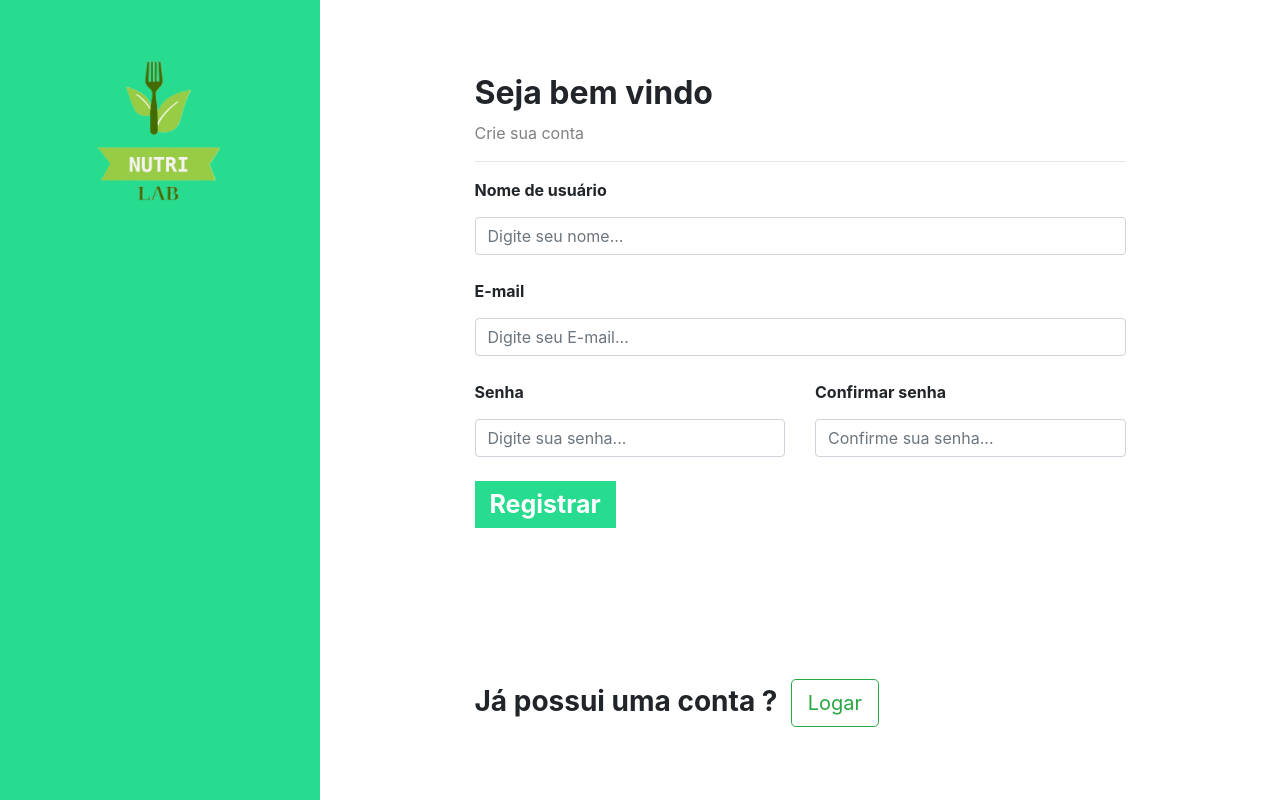
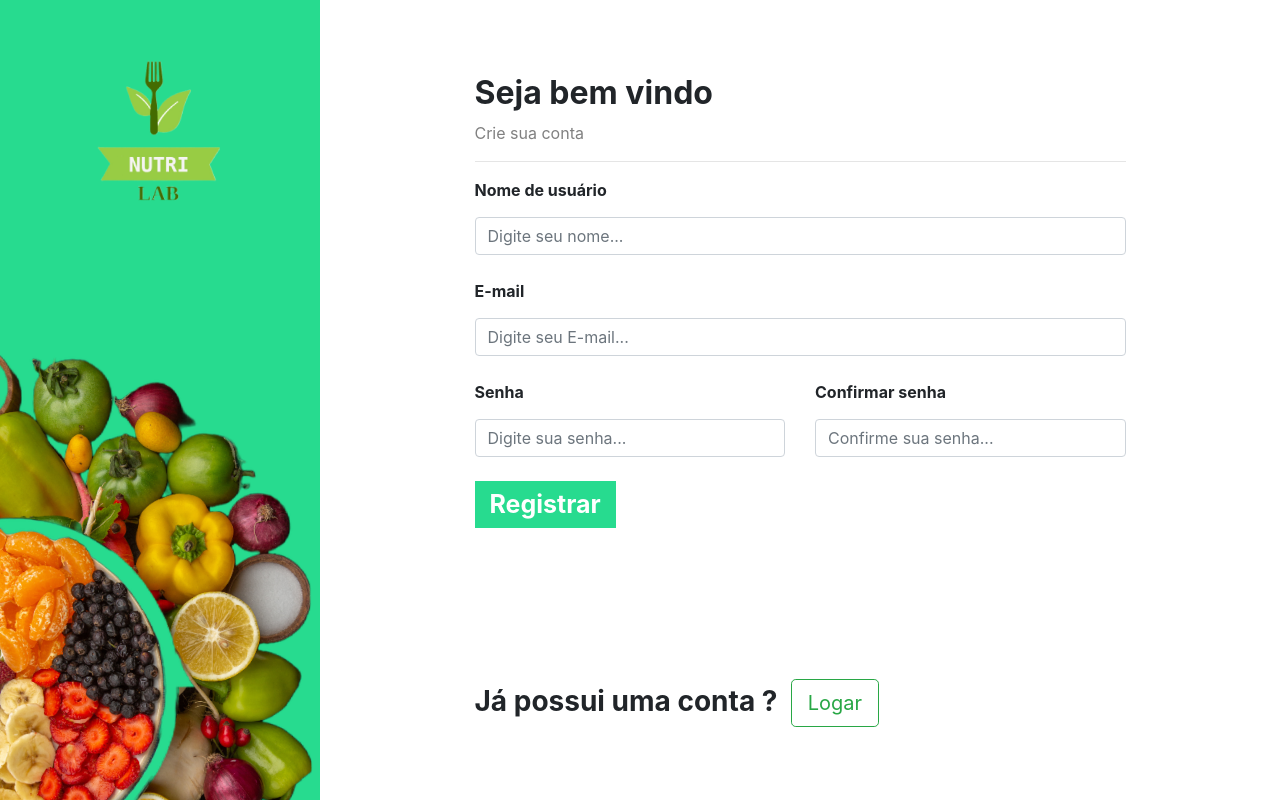
Before and after one commit to FernandohsSantos1/NutriLab, a Django app: page /auth/cadastro/ in a window 1280 px wide. Run offline with Django 4.2, Linux system fonts and the light colour scheme.

Commit message:
Update commit

```diff
--- a/templates/static/autenticacao/css/css.css
+++ b/templates/static/autenticacao/css/css.css
@@ -14,11 +14,11 @@
 
 }
 
-/* .sidebar{
+.sidebar{
 
-    /* background-image: url('../img/fundo_background.png');
+    background-image: url('../img/fundo_background.png');
 
-} */
+}
 
 .area_cadastrar{
     margin-top: 8%;
```
Also changed, not shown: db.sqlite3.
